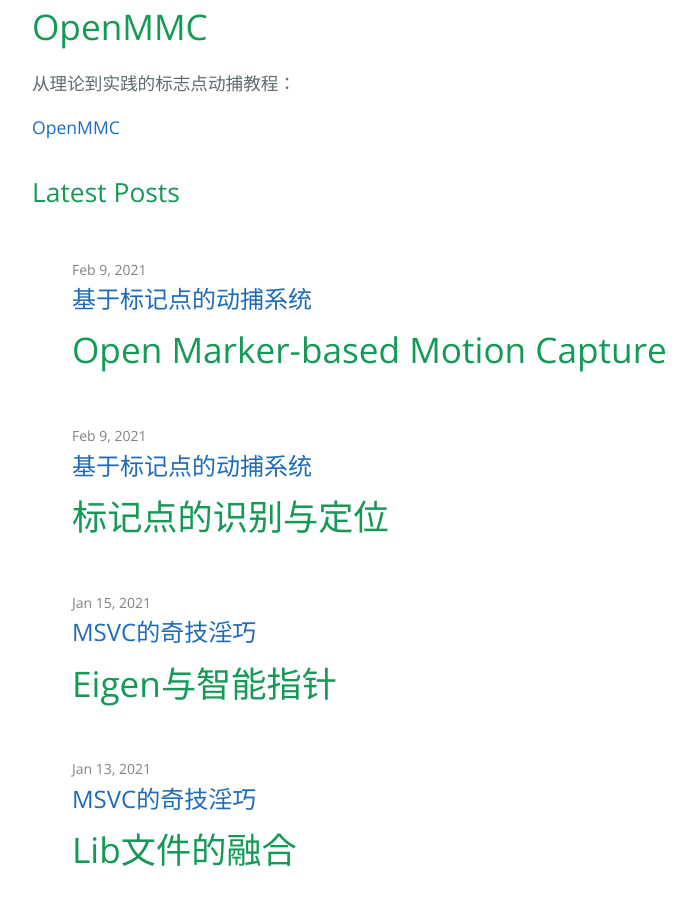
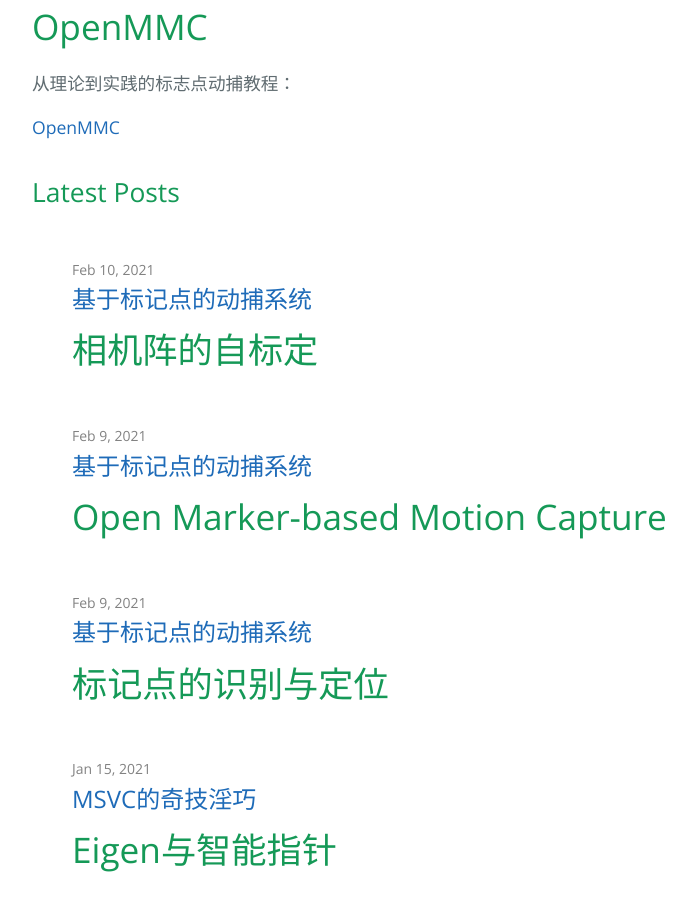
Before and after one commit to FishHe/FishHe.GitHub.IO, a Jekyll site: the page built from index.md, in a window 1280 px wide and 900 px high, scrolled down 479 px. Shown: the whole window, without its empty margins (192-888 px from the left). Built offline with Jekyll 4.4.1, drawn with Linux system fonts in a browser that asks for light colours.

Commit message:
相机阵的自标定，目录更新

```diff
--- /dev/null
+++ b/_posts/2021-02-10-CameraArray.md
@@ -0,0 +1,6 @@
+---
+layout: post
+title: 基于标记点的动捕系统
+---
+
+# 相机阵的自标定
```
Also changed, not shown: _posts/2021-02-09-OpenMMC.md (+1 -1 lines).
